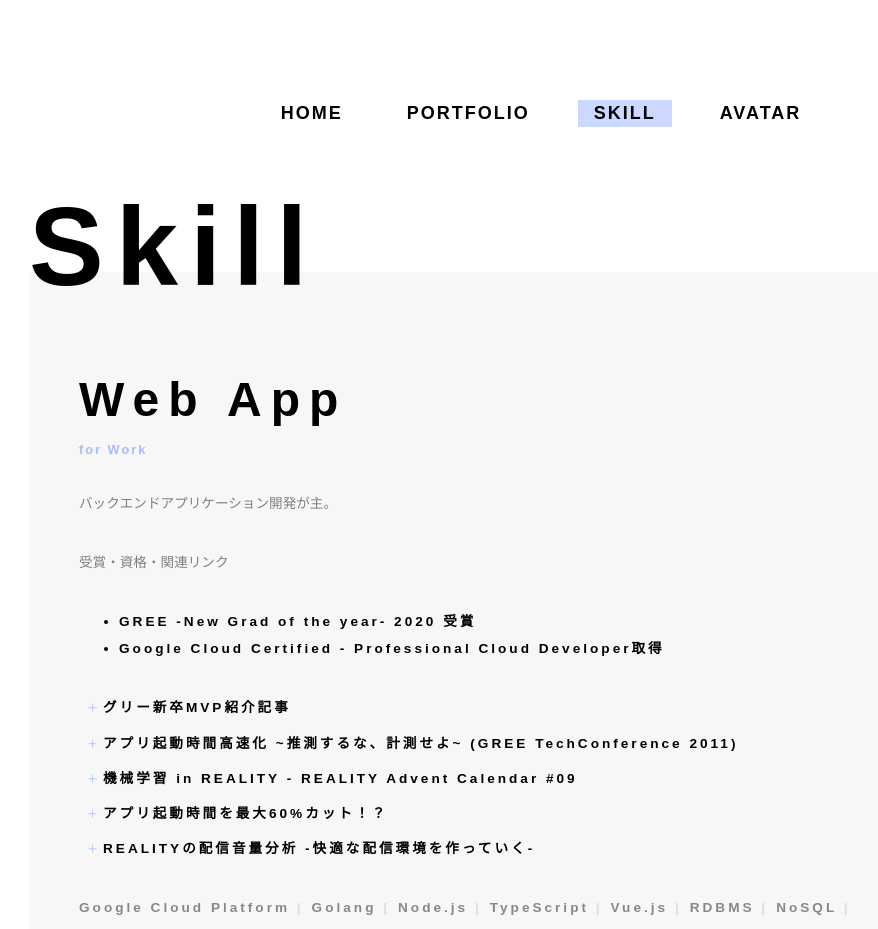
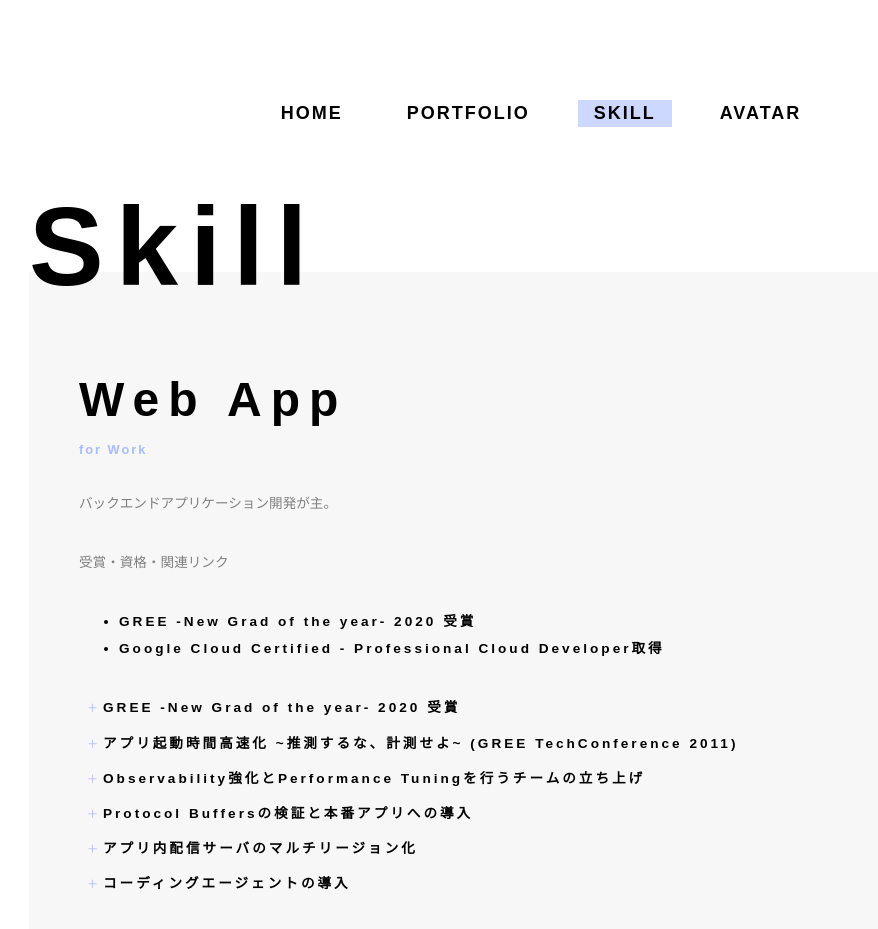
Before and after one commit to usuginus/introduction-spa, a Vue app: page /skill in a window 1280 px wide. Shown: the top 929 px of the page, without its empty margins (99-977 px from the left). Built offline with nearby package versions, Linux system fonts and the light colour scheme.

Commit message:
スキルを更新

```diff
--- a/src/views/Skill.vue
+++ b/src/views/Skill.vue
@@ -62,8 +62,8 @@ export default {
       web: {
         examples: [
           {
-            title: "グリー新卒MVP紹介記事",
-            path: "https://corp.gree.net/jp/ja/6degrees/2021/08/01.html",
+            title: "GREE -New Grad of the year- 2020 受賞",
+            path: "https://hd.gree.net/jp/ja/6degrees/2021/08/01.html",
           },
           {
             title:
@@ -71,24 +71,29 @@ export default {
             path: "https://techcon.gree.jp/2021/session/Session-11",
           },
           {
-            title: "機械学習 in REALITY - REALITY Advent Calendar #09",
-            path: "https://note.com/reality_eng/n/n35a8074466a7",
+            title:
+              "Observability強化とPerformance Tuningを行うチームの立ち上げ",
+            path: "https://note.com/reality_eng/n/n304df572550e",
           },
           {
-            title: "アプリ起動時間を最大60%カット！？",
-            path: "https://note.com/reality_eng/n/nf5636c210682",
+            title: "Protocol Buffersの検証と本番アプリへの導入",
+            path: "https://note.com/reality_eng/n/n2223d56db125",
           },
           {
-            title: "REALITYの配信音量分析 -快適な配信環境を作っていく-",
-            path: "https://note.com/reality_eng/n/n457e4e9a03f7",
+            title: "アプリ内配信サーバのマルチリージョン化",
+            path: "https://note.com/reality_eng/n/nc2f16c9fbad3",
+          },
+          {
+            title: "コーディングエージェントの導入",
+            path: "https://note.com/reality_eng/n/n4ad2f2f35127",
           },
         ],
         keywords: [
-          "Google Cloud Platform",
-          "Golang",
+          "Go",
+          "TypeScript",
           "Node.js",
-          "TypeScript",
           "Vue.js",
+          "Google Cloud",
           "RDBMS",
           "NoSQL",
           "Observability",
```
